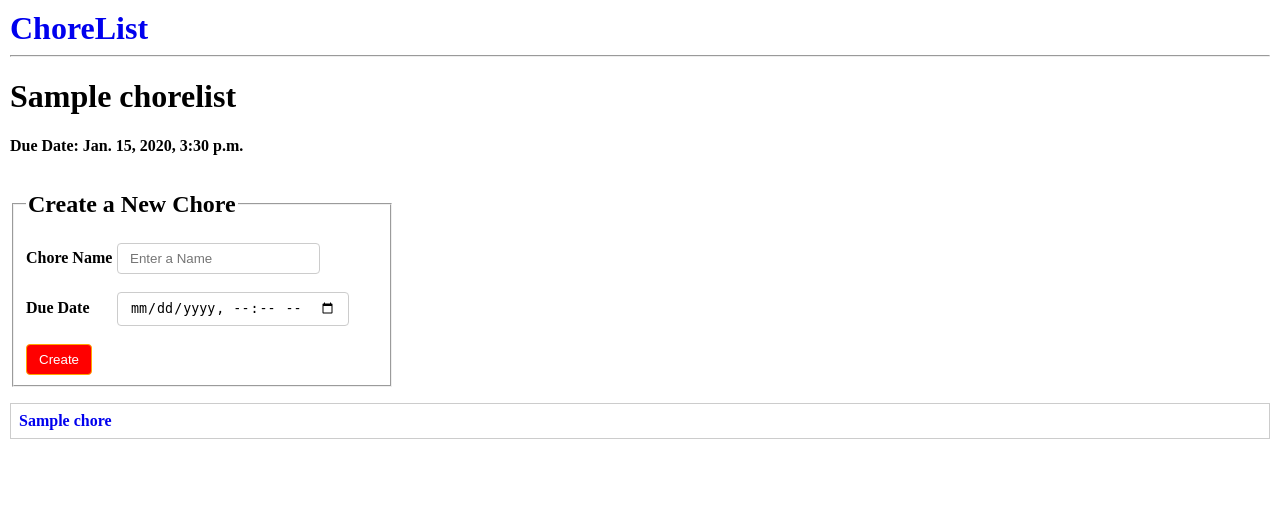
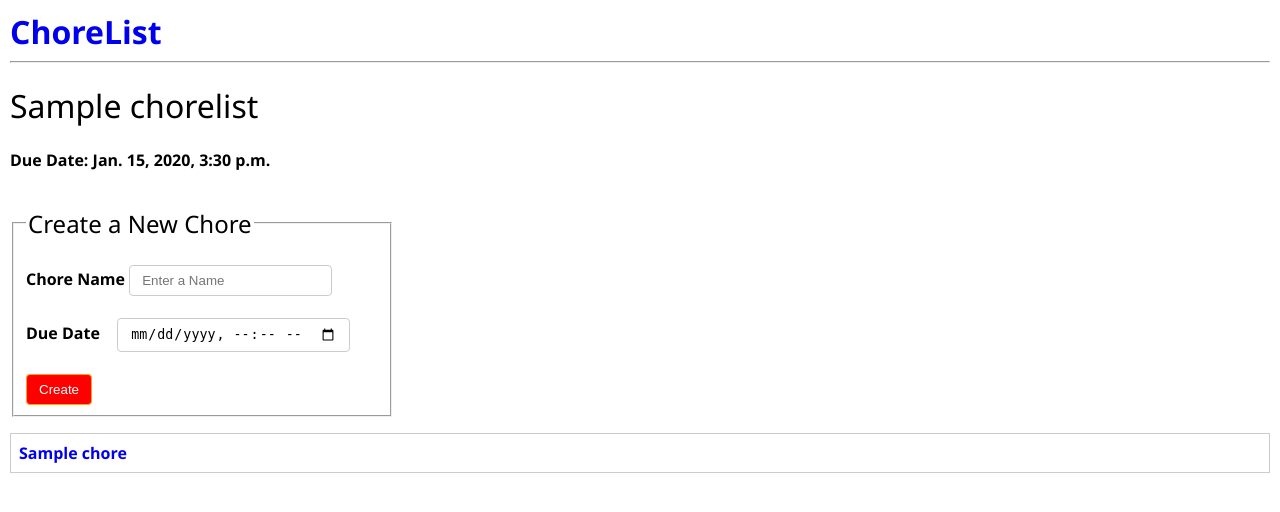
Before and after one commit to deepakmk1993/chorelist, a Django app: page /chores/1/ in a window 1280 px wide. Shown: the top 512 px of the page. Run offline with Django 3.2, Linux system fonts and the light colour scheme; tables that the repository leaves empty hold one stand-in row (values such as "Sample post").

Commit message:
updated views & urls and added templates

```diff
--- a/chores/templates/base.html
+++ b/chores/templates/base.html
@@ -9,7 +9,10 @@
       margin: 0;
       padding: 10px;
       font-weight: 600;
-      font-family: 'Segoe UI Light';
+      font-family: 'Segoe UI';
+    }
+    h1, h2 ,h3 {
+      font-weight: 500;
     }
     ul{
       padding-left: 0px;
--- a/chores/templates/chores/detail.html
+++ b/chores/templates/chores/detail.html
@@ -4,7 +4,7 @@
 {% block primary %}
 
 <h1>{{chorelist}}</h1>
-<p>Due Date: {{chorelist.due_date}}</p>
+<p><b>Due Date:</b> {{chorelist.due_date}}</p>
 
 <form action="/chores/{{chorelist.id}}/" method="post">
     {% csrf_token %}
```
Lines whose indentation alone changed are shown as unchanged.
